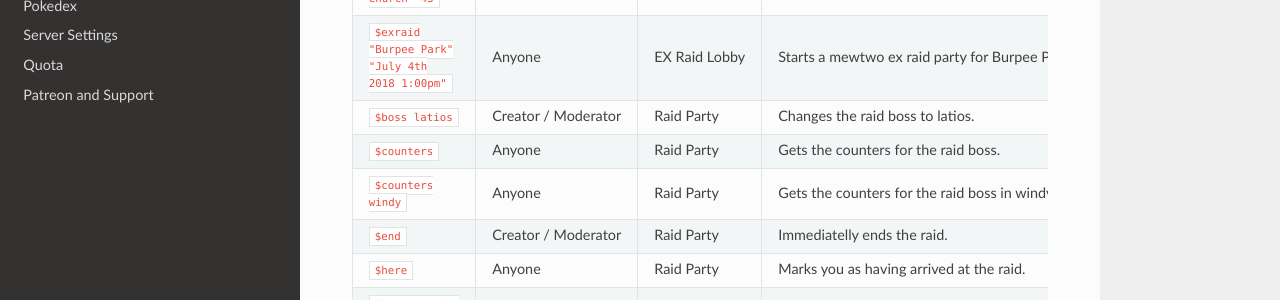
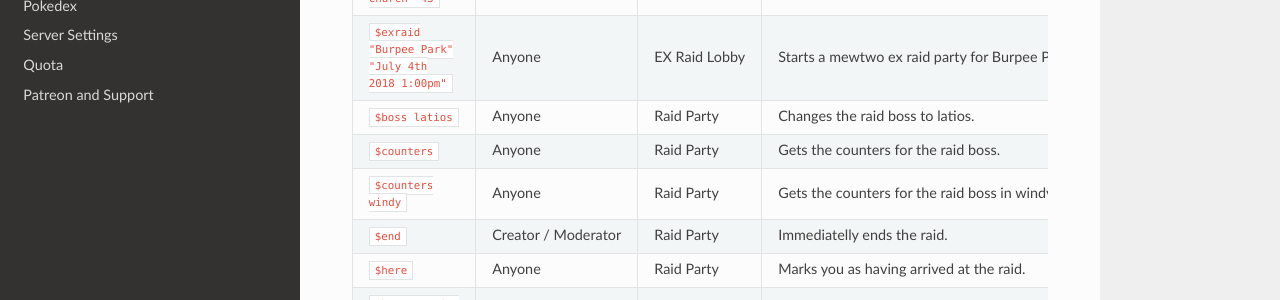
Before and after one commit to PokeNavBot/pokenav-documentation, a Sphinx documentation site: the page built from source/raids.md, in a window 1280 px wide and 900 px high. Shown: the part 412-712 px from the top of the window. Built offline with Sphinx 7.4.7 and the Read the Docs theme 2.0.0, drawn with Linux system fonts in a browser that asks for light colours; formulas are drawn with MathJax 3.

Commit message:
better raid boss docs

```diff
--- a/source/raids.md
+++ b/source/raids.md
@@ -10,7 +10,7 @@
    ``$raid latios "St. David's Church" 45``, Anyone, Raid Lobby, "Starts a latios raid at St. David's Church despawning in 45 minutes."
    ``$egg latios "St. David's Church" 45``, Anyone, Raid Lobby, "Starts a latios raid at St. David's Church hatching in 45 minutes."
    ``$exraid "Burpee Park" "July 4th 2018 1:00pm"``, Anyone, EX Raid Lobby, "Starts a mewtwo ex raid party for Burpee Park at 1pm on July 4th."
-   ``$boss latios``, Creator / Moderator, Raid Party, "Changes the raid boss to latios."
+   ``$boss latios``, Anyone, Raid Party, "Changes the raid boss to latios."
    ``$counters``, Anyone, Raid Party, "Gets the counters for the raid boss."
    ``$counters windy``, Anyone, Raid Party, "Gets the counters for the raid boss in windy weather"
    ``$end``, Creator / Moderator, Raid Party, "Immediatelly ends the raid."
```
